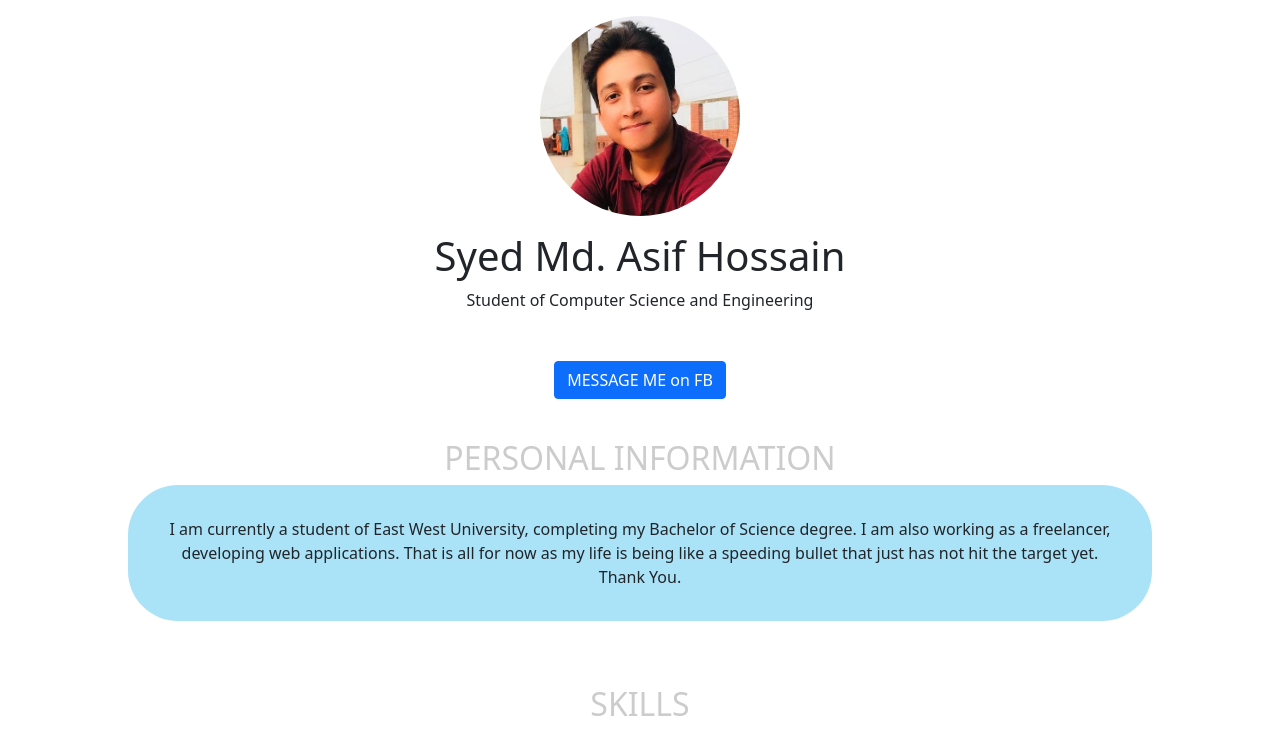
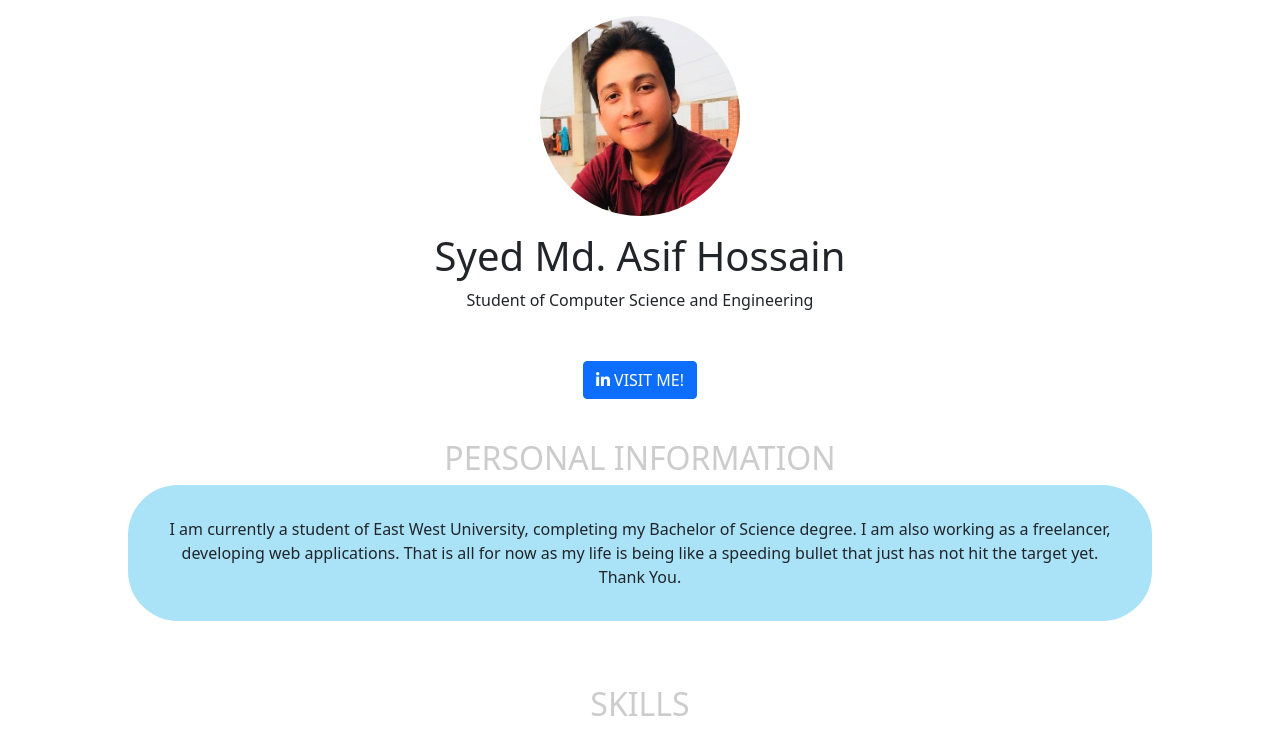
Before and after one commit to asifsyed487/mycv, a plain HTML site: page index.html in a window 1280 px wide. Shown: the top 729 px of the page. Drawn offline with nearby package versions, Linux system fonts and the light colour scheme.

Commit message:
linked in added.

```diff
--- a/index.html
+++ b/index.html
@@ -25,7 +25,7 @@
   <div class="box box-success">
     <div class="box-header">
       <h3 class="box-title">
-        <a href="https://www.facebook.com/syed.asif.487086/" class="btn btn-primary" role="button"> <span style="color: white;">MESSAGE ME on FB</span></a>
+         <a href="https://www.linkedin.com/in/asif-syed-1a02ab167/" class="btn btn-primary" role="button"><i class="fab fa-linkedin-in"></i> VISIT ME!</a>
       </h3>
       <label class="h2 aboutmeto" for="" style="color: #cccccc; text-align: right;">PERSONAL INFORMATION</label>
       <p class="aboutme">I am currently a student of East West University, completing my Bachelor of Science degree. I am also working as a freelancer, developing web applications.
```
